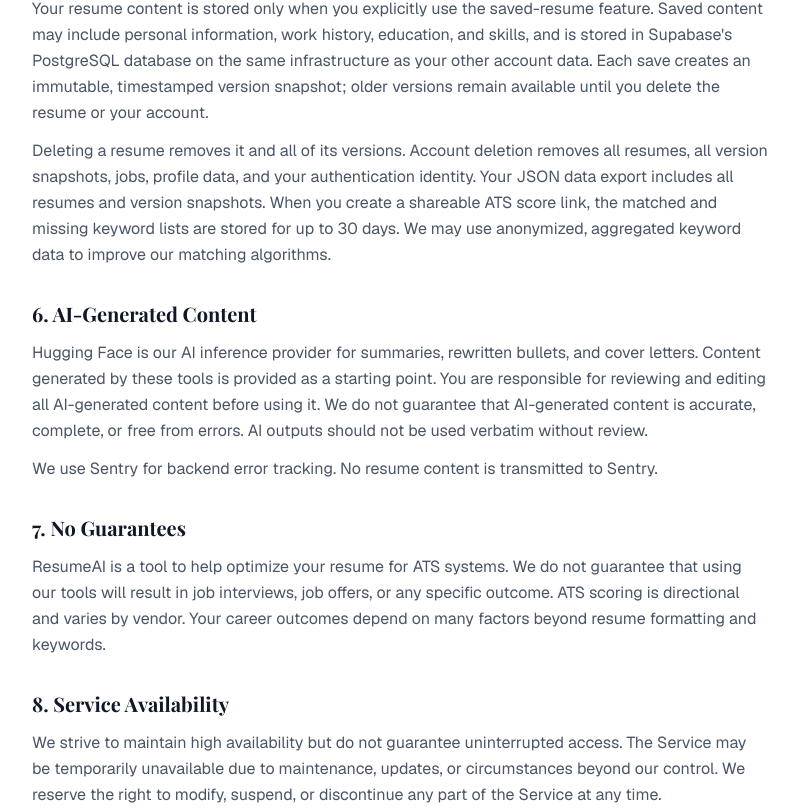
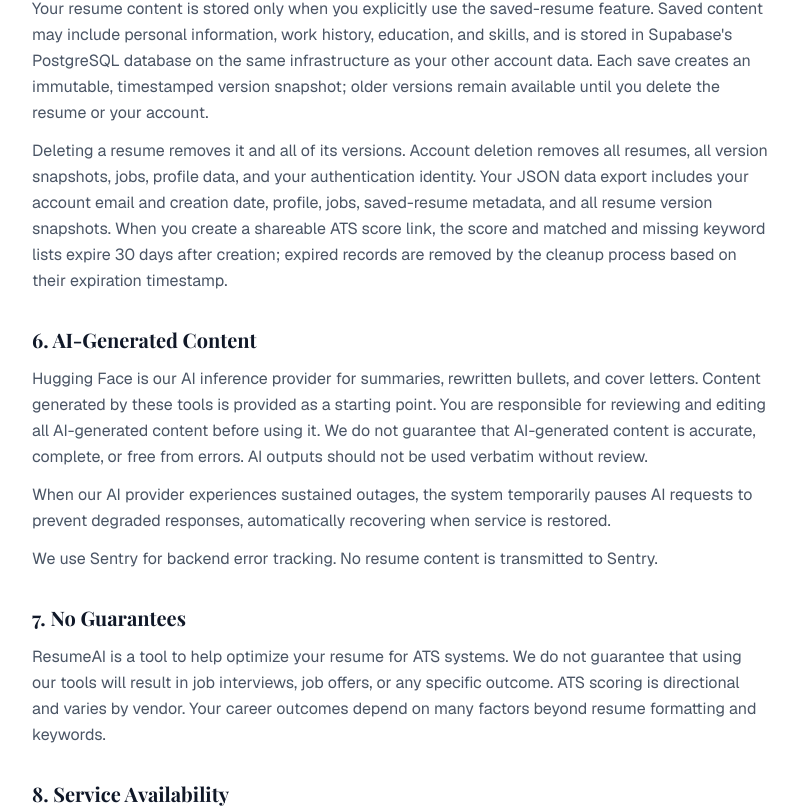
Before and after one commit to LNB-Aveva/unified-resume-builder, a Next.js app in the folder frontend/: page /terms in a window 1280 px wide. Shown: the part 1132-1940 px from the top of the page, without its empty margins (240-1038 px from the left). Built offline with nearby package versions, Linux system fonts and the light colour scheme; no server answers.

Commit message:
[codex] phase 9.1: legal data flow accuracy sweep with circuit breaker disclosure

```diff
--- a/frontend/src/app/privacy/page.tsx
+++ b/frontend/src/app/privacy/page.tsx
@@ -39,12 +39,8 @@ export default function PrivacyPolicy() {
               <p>Text you paste into our tools (job descriptions, resume content, bullet points) is processed in your browser or sent to our backend API for analysis and AI features. We store resume content only when you explicitly use the saved-resume feature. When you use the shareable ATS score feature, we store the matched and missing keyword lists (not your resume text) for up to 30 days so the share link remains accessible.</p>
             </div>
             <div>
-              <h3 className="font-semibold text-gray-800 dark:text-gray-200 mb-1">Keyword Data</h3>
-              <p>We may use anonymized, aggregated keyword data from tool usage to improve our matching algorithms. This data cannot be linked back to individual users or resumes.</p>
-            </div>
-            <div>
               <h3 className="font-semibold text-gray-800 dark:text-gray-200 mb-1">Usage Data</h3>
-              <p>We use Google Analytics to collect anonymous usage data (pages visited, features used, device type). This helps us improve the product. No personally identifiable information is sent to Google Analytics.</p>
+              <p>After you consent, Google Analytics collects usage data such as pages visited, features used, and device type. For security, reliability, and rate limiting, our backend also processes request metadata including IP address, method, path, response status, and request duration. Resume and job-description content is not included in access logs.</p>
             </div>
             <div>
               <h3 className="font-semibold text-gray-800 dark:text-gray-200 mb-1">Error Data</h3>
@@ -64,9 +60,7 @@ export default function PrivacyPolicy() {
             <li>To authenticate your account and manage sessions</li>
             <li>To process summary generation, bullet rewriting, and cover letter generation through our FastAPI backend using Hugging Face as the AI inference provider</li>
             <li>To analyze resume matches using a curated skill taxonomy with synonym matching and generate PDF exports with fpdf2</li>
-            <li>To improve our matching algorithms using anonymized, aggregated keyword data</li>
             <li>To improve our website and user experience through anonymized analytics</li>
-            <li>To display relevant advertisements through Google AdSense (with your consent)</li>
           </ul>
         </section>
 
@@ -82,6 +76,9 @@ export default function PrivacyPolicy() {
             <li>Transmitted securely over HTTPS</li>
             <li>Processed only for the purpose of generating your requested output</li>
           </ul>
+          <p className="text-gray-600 dark:text-gray-300 leading-relaxed mt-3">
+            When our AI provider experiences sustained outages, the system temporarily pauses AI requests to prevent degraded responses, automatically recovering when service is restored.
+          </p>
         </section>
 
         <section>
@@ -92,7 +89,6 @@ export default function PrivacyPolicy() {
             <li><strong>Sentry</strong> &mdash; Backend error tracking; no resume content is transmitted</li>
             <li><strong>Vercel</strong> &mdash; Website hosting and deployment</li>
             <li><strong>Google Analytics</strong> &mdash; Anonymous usage analytics (loaded only with your consent)</li>
-            <li><strong>Google AdSense</strong> &mdash; Advertising (loaded only with your consent)</li>
           </ul>
         </section>
 
@@ -100,7 +96,8 @@ export default function PrivacyPolicy() {
           <h2 className="font-[family-name:var(--font-display)] text-xl font-bold text-gray-900 dark:text-white mb-3">Data Security</h2>
           <p className="text-gray-600 dark:text-gray-300 leading-relaxed">
             We implement appropriate security measures including HTTPS encryption, secure authentication via Supabase,
-            Content Security Policy headers, and regular security audits.
+            Content Security Policy headers, and regular security audits. Tool endpoints have route-specific request limits,
+            and the backend also applies a global limit of 200 requests per minute per IP address.
           </p>
         </section>
 
@@ -109,12 +106,10 @@ export default function PrivacyPolicy() {
           <div className="space-y-2 text-gray-600 dark:text-gray-300 leading-relaxed">
             <p>We retain your data according to the following schedule:</p>
             <ul className="list-disc list-inside space-y-2 mt-3">
-              <li><strong>Account data</strong> (email, profile) &mdash; retained while your account is active. Deleted within 30 days of account deletion.</li>
+              <li><strong>Account data</strong> (email, profile) &mdash; retained while your account is active and deleted when account deletion completes.</li>
               <li><strong>Job tracker entries</strong> &mdash; retained while your account is active. Deleted when you delete your account.</li>
               <li><strong>Saved resumes and versions</strong> &mdash; retained until you explicitly delete the resume or delete your account.</li>
-              <li><strong>Shareable ATS score links</strong> &mdash; automatically expire and are deleted after 30 days.</li>
-              <li><strong>Inactive accounts</strong> &mdash; accounts with no sign-in for 12 months may be deleted after notice to your registered email.</li>
-              <li><strong>Anonymized keyword data</strong> &mdash; retained indefinitely for algorithm improvement. This data cannot be linked to individuals.</li>
+              <li><strong>Shareable ATS score links</strong> &mdash; expire 30 days after creation. Expired records are removed by the cleanup process based on their expiration timestamp.</li>
             </ul>
           </div>
         </section>
@@ -144,7 +139,7 @@ export default function PrivacyPolicy() {
           <ul className="list-disc list-inside space-y-2 text-gray-600 dark:text-gray-300 leading-relaxed mt-3">
             <li>Access your account information via the Account page</li>
             <li>Delete your account and all associated data (saved resumes and versions, job tracker entries, profile, and authentication identity) from the Account page</li>
-            <li>Export your data, including all saved resumes and version snapshots, from the Account page</li>
+            <li>Export your account email and creation date, profile, job tracker entries, saved-resume metadata, and every resume version snapshot from the Account page</li>
             <li>Withdraw cookie consent at any time by clicking the cookie settings link in the footer</li>
             <li>Clear your browser localStorage at any time</li>
           </ul>
@@ -156,10 +151,9 @@ export default function PrivacyPolicy() {
             <p>We use the following types of cookies:</p>
             <ul className="list-disc list-inside space-y-2 mt-3">
               <li><strong>Essential cookies</strong> &mdash; required for authentication session management (via Supabase). These cannot be disabled.</li>
-              <li><strong>Analytics cookies</strong> &mdash; Google Analytics (GA4) collects anonymous usage data. Loaded only after you consent.</li>
-              <li><strong>Advertising cookies</strong> &mdash; Google AdSense may set cookies to display relevant ads. Loaded only after you consent.</li>
+              <li><strong>Analytics cookies</strong> &mdash; Google Analytics (GA4) is loaded only after you choose Accept.</li>
             </ul>
-            <p>You can manage your cookie preferences at any time using the cookie consent banner or the cookie settings link in the site footer.</p>
+            <p>We do not currently load advertising cookies. Your accepted or rejected analytics choice is stored in your browser&apos;s localStorage under <code>cookie_consent</code>. You can reset that choice at any time using the cookie settings link in the site footer.</p>
           </div>
         </section>
 
@@ -167,8 +161,8 @@ export default function PrivacyPolicy() {
           <h2 className="font-[family-name:var(--font-display)] text-xl font-bold text-gray-900 dark:text-white mb-3">GDPR (European Users)</h2>
           <p className="text-gray-600 dark:text-gray-300 leading-relaxed">
             If you are in the European Economic Area, you have additional rights under the General Data Protection Regulation, including
-            the right to access, rectify, port, and erase your personal data. Our legal basis for processing is your consent (for analytics
-            and advertising cookies) and legitimate interest (for providing the service). To exercise your rights, use the Account page
+            the right to access, rectify, port, and erase your personal data. Our legal basis for processing is your consent (for analytics)
+            and legitimate interest (for providing and securing the service). To exercise your rights, use the Account page
             or contact us at the email below.
           </p>
         </section>
--- a/frontend/src/app/terms/page.tsx
+++ b/frontend/src/app/terms/page.tsx
@@ -74,9 +74,10 @@ export default function TermsOfService() {
             </p>
             <p>
               Deleting a resume removes it and all of its versions. Account deletion removes all resumes, all version snapshots,
-              jobs, profile data, and your authentication identity. Your JSON data export includes all resumes and version
-              snapshots. When you create a shareable ATS score link, the matched and missing keyword lists are stored for up to
-              30 days. We may use anonymized, aggregated keyword data to improve our matching algorithms.
+              jobs, profile data, and your authentication identity. Your JSON data export includes your account email and creation
+              date, profile, jobs, saved-resume metadata, and all resume version snapshots. When you create a shareable ATS score
+              link, the score and matched and missing keyword lists expire 30 days after creation; expired records are removed by
+              the cleanup process based on their expiration timestamp.
             </p>
           </div>
         </section>
@@ -89,6 +90,9 @@ export default function TermsOfService() {
             You are responsible for reviewing and editing all AI-generated content before using it. We do not guarantee
             that AI-generated content is accurate, complete, or free from errors. AI outputs should not be used verbatim
             without review.
+          </p>
+          <p className="text-gray-600 dark:text-gray-300 leading-relaxed mt-3">
+            When our AI provider experiences sustained outages, the system temporarily pauses AI requests to prevent degraded responses, automatically recovering when service is restored.
           </p>
           <p className="text-gray-600 dark:text-gray-300 leading-relaxed mt-3">
             We use Sentry for backend error tracking. No resume content is transmitted to Sentry.
@@ -109,7 +113,9 @@ export default function TermsOfService() {
           <p className="text-gray-600 dark:text-gray-300 leading-relaxed">
             We strive to maintain high availability but do not guarantee uninterrupted access. The Service may be temporarily
             unavailable due to maintenance, updates, or circumstances beyond our control. We reserve the right to modify,
-            suspend, or discontinue any part of the Service at any time.
+            suspend, or discontinue any part of the Service at any time. Tool endpoints are subject to route-specific request
+            limits, and the backend also enforces a global limit of 200 requests per minute per IP address. Requests that exceed
+            an applicable limit may be temporarily rejected.
           </p>
         </section>
 
```
Also changed, not shown: 1 other file (tests, documents, lock files or other folders).
